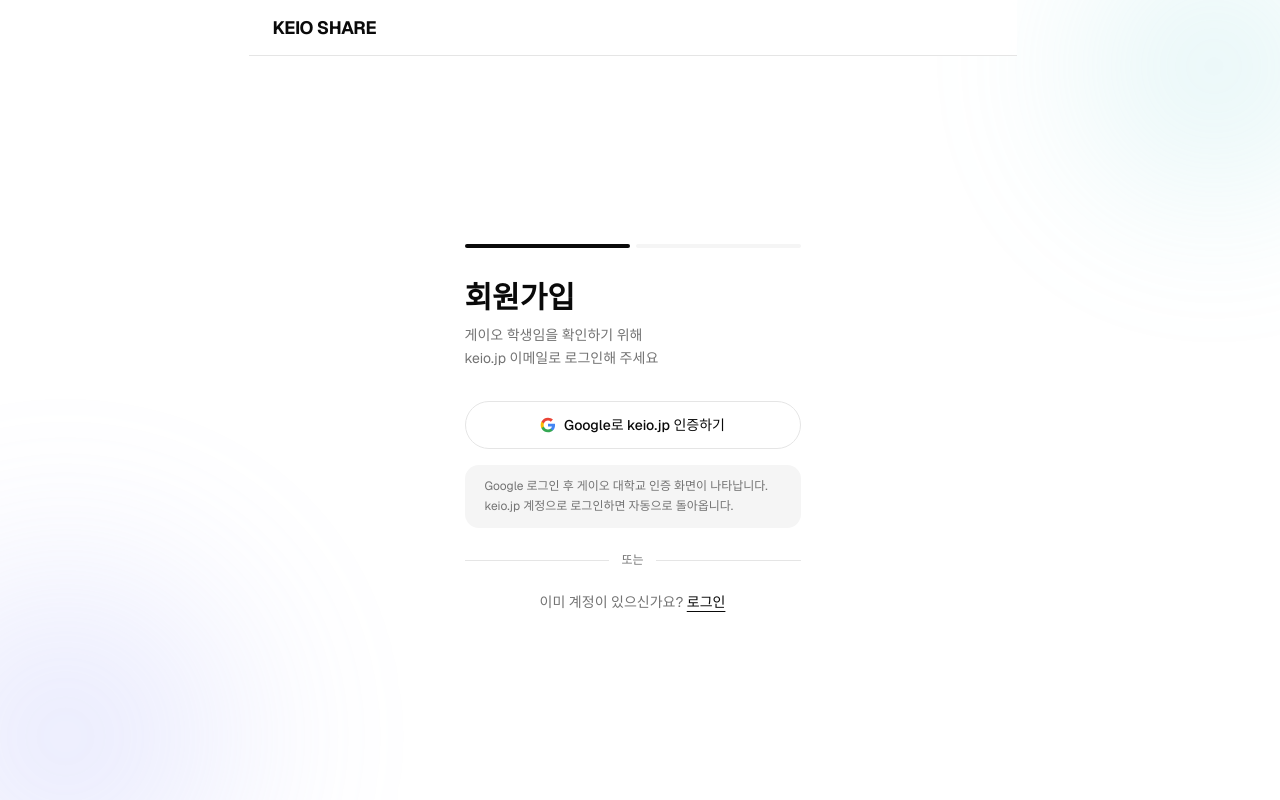
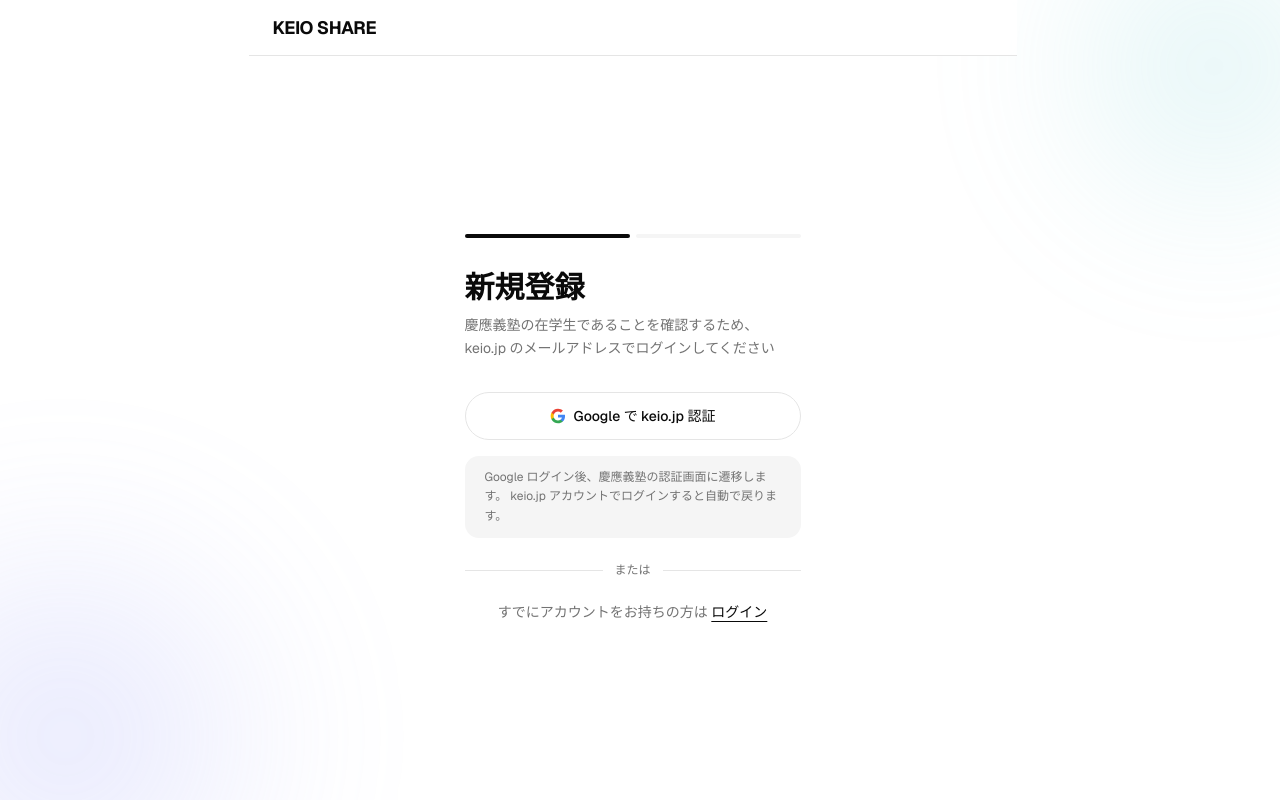
Before and after one commit to hogim434-boop/Keio-project, a Next.js app: page /signup in a window 1280 px wide. Built offline with nearby package versions, Linux system fonts and the light colour scheme.

Commit message:
✨ feat(signup): 회원가입 페이지 일본어화 + 공통 auth-styles 사용

```diff
--- a/app/(public)/signup/page.tsx
+++ b/app/(public)/signup/page.tsx
@@ -5,21 +5,8 @@
 import { useEffect, useState } from 'react'
 import { Button } from '@/components/ui/button'
 import { AuthHeader } from '../_components/auth-header'
+import { authFadeUp, authPageContainer } from '../_components/auth-styles'
 import { createClient } from '@/lib/supabase/client'
-
-const pageContainer = {
-  hidden: {},
-  visible: { transition: { staggerChildren: 0.08, delayChildren: 0.1 } },
-}
-
-const fadeUp = {
-  hidden: { opacity: 0, y: 16 },
-  visible: {
-    opacity: 1,
-    y: 0,
-    transition: { duration: 0.5, ease: [0.22, 1, 0.36, 1] as const },
-  },
-}
 
 function ProgressBar({ active }: { active: boolean }) {
   return (
@@ -31,7 +18,7 @@
   )
 }
 
-// Google 공식 컬러 로고
+// Google 公式カラーロゴ
 function GoogleIcon() {
   return (
     <svg viewBox="0 0 24 24" className="h-5 w-5 shrink-0" aria-hidden="true">
@@ -48,14 +35,16 @@
   const [errorMsg, setErrorMsg] = useState<string | null>(null)
   const shouldReduce = useReducedMotion()
 
-  // URL 쿼리 파라미터로 전달된 에러 확인
+  // URL 쿼리 파라미터로 전달된 에러 확인 (마운트 1회, window 사용을 위한 effect)
   useEffect(() => {
     const params = new URLSearchParams(window.location.search)
     const err = params.get('error')
     if (err === 'domain') {
-      setErrorMsg('게이오 이메일(@keio.jp)만 가입 가능합니다')
+      // eslint-disable-next-line react-hooks/set-state-in-effect
+      setErrorMsg('keio.jp ドメインのメールアドレスのみご登録いただけます')
     } else if (err === 'auth') {
-      setErrorMsg('인증 중 오류가 발생했습니다. 다시 시도해 주세요')
+      // eslint-disable-next-line react-hooks/set-state-in-effect
+      setErrorMsg('認証中にエラーが発生しました。もう一度お試しください')
     }
   }, [])
 
@@ -71,9 +60,8 @@
         queryParams: { hd: 'keio.jp' },
       },
     })
-    // 실패 시에만 도달 (성공하면 리다이렉트로 페이지를 떠남)
     if (error) {
-      setErrorMsg('Google 로그인 중 오류가 발생했습니다. 다시 시도해 주세요')
+      setErrorMsg('Google ログインでエラーが発生しました。もう一度お試しください')
       setLoading(false)
     }
   }
@@ -83,35 +71,32 @@
       <AuthHeader />
 
       <motion.div
-        variants={shouldReduce ? {} : pageContainer}
+        variants={shouldReduce ? {} : authPageContainer}
         initial="hidden"
         animate="visible"
         className="flex-1 flex flex-col justify-center mx-auto max-w-sm w-full px-6 py-8"
       >
-        {/* 진행 표시 (1/2) */}
-        <motion.div variants={shouldReduce ? {} : fadeUp} className="flex gap-1.5 mb-8">
+        {/* 進捗 (1/2) */}
+        <motion.div variants={shouldReduce ? {} : authFadeUp} className="flex gap-1.5 mb-8">
           <ProgressBar active={true} />
           <ProgressBar active={false} />
         </motion.div>
 
-        {/* 제목 */}
         <motion.h1
-          variants={shouldReduce ? {} : fadeUp}
+          variants={shouldReduce ? {} : authFadeUp}
           className="text-3xl font-bold mb-2"
         >
-          회원가입
+          新規登録
         </motion.h1>
 
-        {/* 설명 */}
         <motion.p
-          variants={shouldReduce ? {} : fadeUp}
+          variants={shouldReduce ? {} : authFadeUp}
           className="text-sm text-muted-foreground mb-8 leading-relaxed"
         >
-          게이오 학생임을 확인하기 위해<br />
-          keio.jp 이메일로 로그인해 주세요
+          慶應義塾の在学生であることを確認するため、<br />
+          keio.jp のメールアドレスでログインしてください
         </motion.p>
 
-        {/* 에러 메시지 */}
         {errorMsg && (
           <motion.div
             initial={shouldReduce ? false : { opacity: 0, y: 8 }}
@@ -122,8 +107,7 @@
           </motion.div>
         )}
 
-        {/* Google 인증 버튼 */}
-        <motion.div variants={shouldReduce ? {} : fadeUp}>
+        <motion.div variants={shouldReduce ? {} : authFadeUp}>
           <motion.div
             whileHover={shouldReduce ? {} : { scale: 1.02 }}
             whileTap={shouldReduce ? {} : { scale: 0.98 }}
@@ -137,40 +121,37 @@
               className="w-full rounded-full h-12 gap-2 font-medium"
             >
               <GoogleIcon />
-              {loading ? '연결 중…' : 'Google로 keio.jp 인증하기'}
+              {loading ? '接続中…' : 'Google で keio.jp 認証'}
             </Button>
           </motion.div>
         </motion.div>
 
-        {/* 안내 박스 */}
-        <motion.div variants={shouldReduce ? {} : fadeUp} className="mt-4">
+        <motion.div variants={shouldReduce ? {} : authFadeUp} className="mt-4">
           <p className="rounded-xl bg-muted px-5 py-3 text-xs text-muted-foreground leading-relaxed">
-            Google 로그인 후 게이오 대학교 인증 화면이 나타납니다.
-            keio.jp 계정으로 로그인하면 자동으로 돌아옵니다.
+            Google ログイン後、慶應義塾の認証画面に遷移します。
+            keio.jp アカウントでログインすると自動で戻ります。
           </p>
         </motion.div>
 
-        {/* 구분선 */}
         <motion.div
-          variants={shouldReduce ? {} : fadeUp}
+          variants={shouldReduce ? {} : authFadeUp}
           className="my-6 flex items-center gap-3"
         >
           <div className="h-px flex-1 bg-border" />
-          <span className="text-xs text-muted-foreground">또는</span>
+          <span className="text-xs text-muted-foreground">または</span>
           <div className="h-px flex-1 bg-border" />
         </motion.div>
 
-        {/* 로그인 링크 */}
         <motion.p
-          variants={shouldReduce ? {} : fadeUp}
+          variants={shouldReduce ? {} : authFadeUp}
           className="text-center text-sm text-muted-foreground"
         >
-          이미 계정이 있으신가요?{' '}
+          すでにアカウントをお持ちの方は{' '}
           <Link
             href="/login"
             className="font-medium text-foreground underline underline-offset-4 hover:text-foreground/80 transition-colors"
           >
-            로그인
+            ログイン
           </Link>
         </motion.p>
       </motion.div>
```
